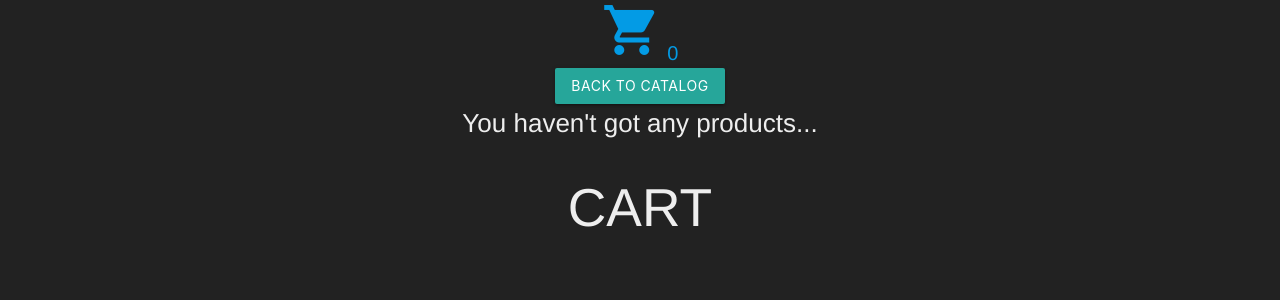
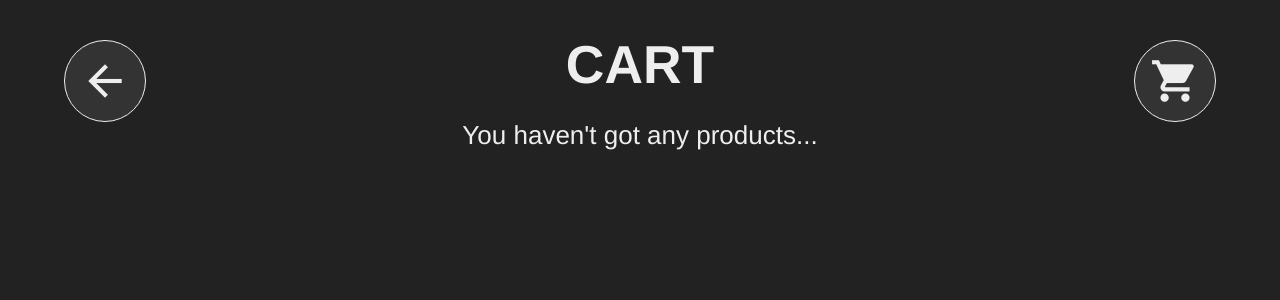
Before and after one commit to nikandrosenko/vue-app, a Vue app: page /#/cart in a window 1280 px wide. Shown: the top 300 px of the page. Built offline with nearby package versions, Linux system fonts and the light colour scheme.

Commit message:
добавлены стили и события кнопкам корзины и возвращения в каталог

```diff
--- a/src/App.vue
+++ b/src/App.vue
@@ -28,7 +28,6 @@ export default {
   margin: 0;
 }
 body {
-  position: relative;
   background-color: #222222;
   box-sizing: border-box;
 }
--- a/src/components/v-cart-item.vue
+++ b/src/components/v-cart-item.vue
@@ -113,7 +113,8 @@ export default {
     text-transform: uppercase;
     font-size: 11px;
     font-weight: 900;
-    &:hover {
+    &:hover,
+    &:focus {
       background-color: #707070;
     }
     &:active {
--- a/src/components/v-cart.vue
+++ b/src/components/v-cart.vue
@@ -1,14 +1,27 @@
 <template>
   <div class="v-cart">
-    <router-link :to="{ name: 'catalog' }">
+    <router-link :to="{ name: 'cart', params: { cart_data: CART } }">
       <div class="v-cart__link_to_cart">
         <i class="medium material-icons">shopping_cart</i>
-        {{ CART.length }}
+        <span v-if="CART.length > 0" class="v-cart__cart-quantity">
+          {{ CART.length }}</span
+        >
       </div>
-      <button class="btn">Back to Catalog</button>
     </router-link>
+    <router-link :to="{ name: 'catalog' }">
+      <div
+        @mouseenter="visible = !visible"
+        @mouseleave="visible = !visible"
+        class="v-cart__back_to_catalog"
+      >
+        <i class="material-icons">arrow_back</i>
+        <span v-show="visible" class="v-cart__back_to_catalog_hint"
+          >back to catalog</span
+        >
+      </div>
+    </router-link>
+    <h2 class="v-cart__title">Cart</h2>
     <p v-if="!CART.length">You haven't got any products...</p>
-    <h2 class="v-cart__title">Cart</h2>
     <vCartItem
       v-for="(item, index) in CART"
       :key="item.article"
@@ -34,7 +47,9 @@ export default {
     },
   },
   data() {
-    return {};
+    return {
+      visible: false,
+    };
   },
   computed: {
     ...mapGetters(["CART"]),
@@ -57,6 +72,73 @@ export default {
   margin-bottom: 50px;
   &__title {
     text-transform: uppercase;
+    font-weight: 900;
+  }
+  &__link_to_cart {
+    position: absolute;
+    top: 5%;
+    right: 5%;
+    color: #eeeeee;
+    & .material-icons {
+      position: relative;
+      padding: 15px;
+      background-color: #333333;
+      border: 1px solid #eeeeee;
+      border-radius: 50%;
+      font-size: 50px;
+      &:hover,
+      &:focus {
+        background-color: #707070;
+      }
+      &:active {
+        background-color: #eeeeee;
+      }
+    }
+  }
+  &__cart-quantity {
+    position: absolute;
+    min-width: 25px;
+    bottom: 0;
+    right: 0;
+    padding: 1px 5px;
+    background-color: #333333;
+    border: 1px solid #eeeeee;
+    border-radius: 50%;
+    font-size: 15px;
+  }
+  &__back_to_catalog {
+    position: absolute;
+    top: 5%;
+    left: 5%;
+    color: #eeeeee;
+    transition: 0.1s;
+    text-transform: uppercase;
+    font-size: 11px;
+    font-weight: 900;
+    & .material-icons {
+      padding: 15px;
+      background-color: #333333;
+      border: 1px solid #eeeeee;
+      border-radius: 50%;
+      font-size: 50px;
+      &:hover,
+      &:focus {
+        background-color: #707070;
+      }
+      &:active {
+        background-color: #eeeeee;
+      }
+    }
+  }
+  &__back_to_catalog_hint {
+    position: absolute;
+    display: block;
+    width: 150%;
+    top: 5%;
+    left: 45%;
+    background-color: #222222;
+    border: 1px solid #eee;
+    border-radius: 5px;
   }
 }
 p {
--- a/src/components/v-catalog-item.vue
+++ b/src/components/v-catalog-item.vue
@@ -90,7 +90,8 @@ export default {
     text-transform: uppercase;
     font-size: 11px;
     font-weight: 900;
-    &:hover {
+    &:hover,
+    &:focus {
       background-color: #707070;
     }
     &:active {
--- a/src/components/v-catalog.vue
+++ b/src/components/v-catalog.vue
@@ -3,7 +3,10 @@
     <h1 class="v-catalog__title">Catalog</h1>
     <router-link :to="{ name: 'cart', params: { cart_data: CART } }">
       <div class="v-catalog__link_to_cart">
-        <i class="medium material-icons">shopping_cart</i> {{ CART.length }}
+        <i class="medium material-icons">shopping_cart</i>
+        <span v-if="CART.length > 0" class="v-catalog__cart-quantity">
+          {{ CART.length }}</span
+        >
       </div>
     </router-link>
     <div class="v-catalog__list">
@@ -47,13 +50,13 @@ export default {
 };
 </script>
 
-<style lang="scss">
+<style scoped lang="scss">
 .v-catalog {
-  margin-top: 15px;
   margin-bottom: 15px;
   &__title {
     margin-bottom: 15px;
     text-transform: uppercase;
+    font-weight: 900;
   }
   &__list {
     display: flex;
@@ -64,9 +67,35 @@ export default {
   }
   &__link_to_cart {
     position: absolute;
-    top: 10px;
-    right: 15px;
-    padding: 15px;
+    top: 5%;
+    right: 5%;
+    color: #eeeeee;
+    & .material-icons {
+      position: relative;
+      padding: 15px;
+      background-color: #333333;
+      border: 1px solid #eeeeee;
+      border-radius: 50%;
+      font-size: 50px;
+      &:hover,
+      &:focus {
+        background-color: #707070;
+      }
+      &:active {
+        background-color: #eeeeee;
+      }
+    }
+  }
+  &__cart-quantity {
+    position: absolute;
+    min-width: 25px;
+    bottom: 0;
+    right: 0;
+    padding: 1px 5px;
+    background-color: #333333;
+    border: 1px solid #eeeeee;
+    border-radius: 50%;
+    font-size: 15px;
   }
 }
 </style>
```
